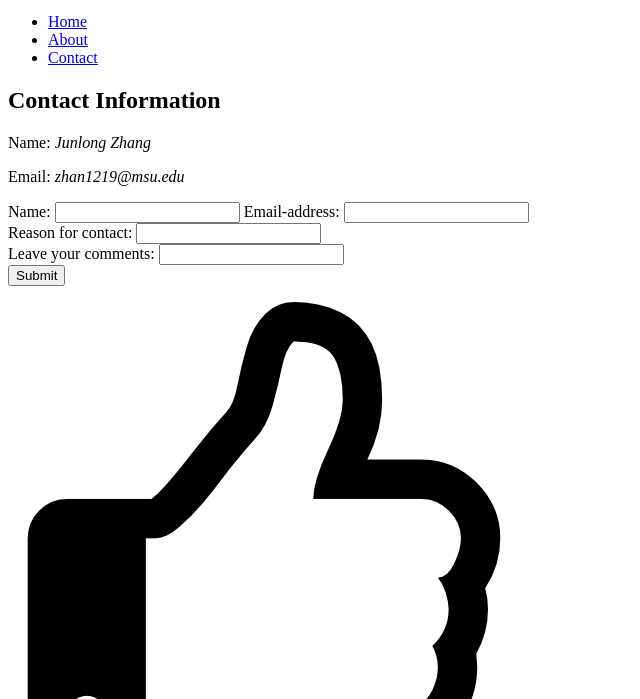
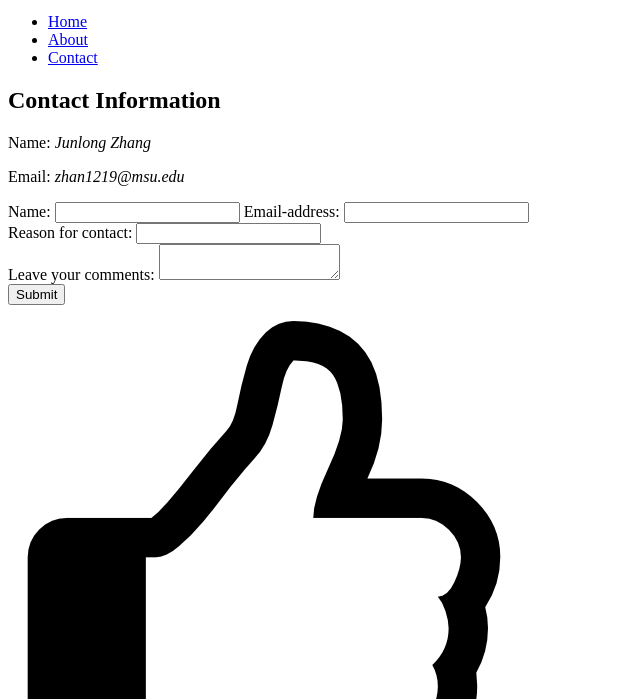
Before and after one commit to HCHH1219/mi349_blog, a plain HTML site: page contact.html in a window 1280 px wide. Shown: the part 101-800 px from the top of the page, without its empty margins (0-640 px from the left). Drawn offline with Linux system fonts and the light colour scheme.

Commit message:
contact fix 2

```diff
--- a/contact.html
+++ b/contact.html
@@ -44,7 +44,8 @@
 
             <form>
                 <label>Leave your comments:
-                    <input type="text">
+                    <textarea>
+                    </textarea>
                 </label>
             </form>
             <button>Submit</button>
```
